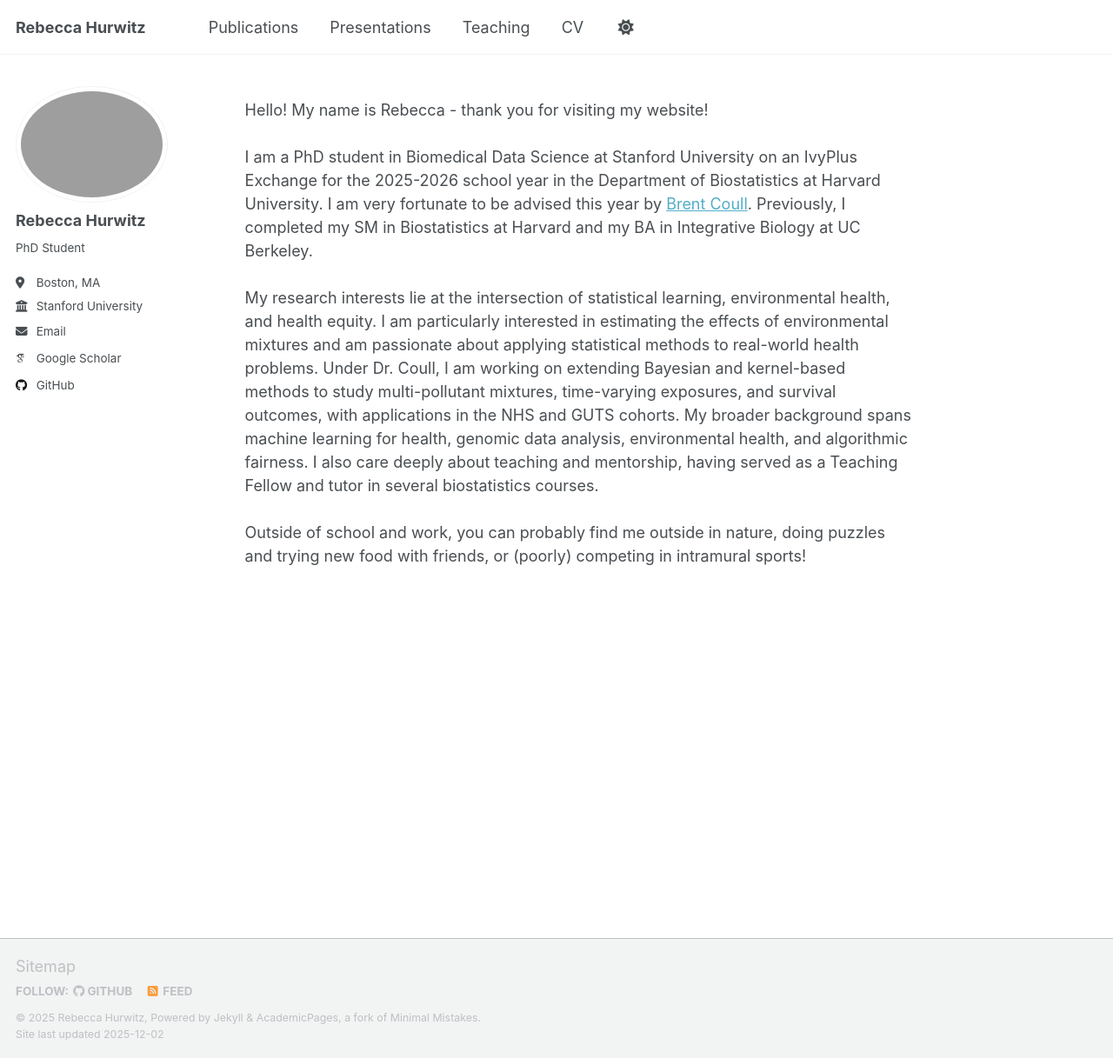
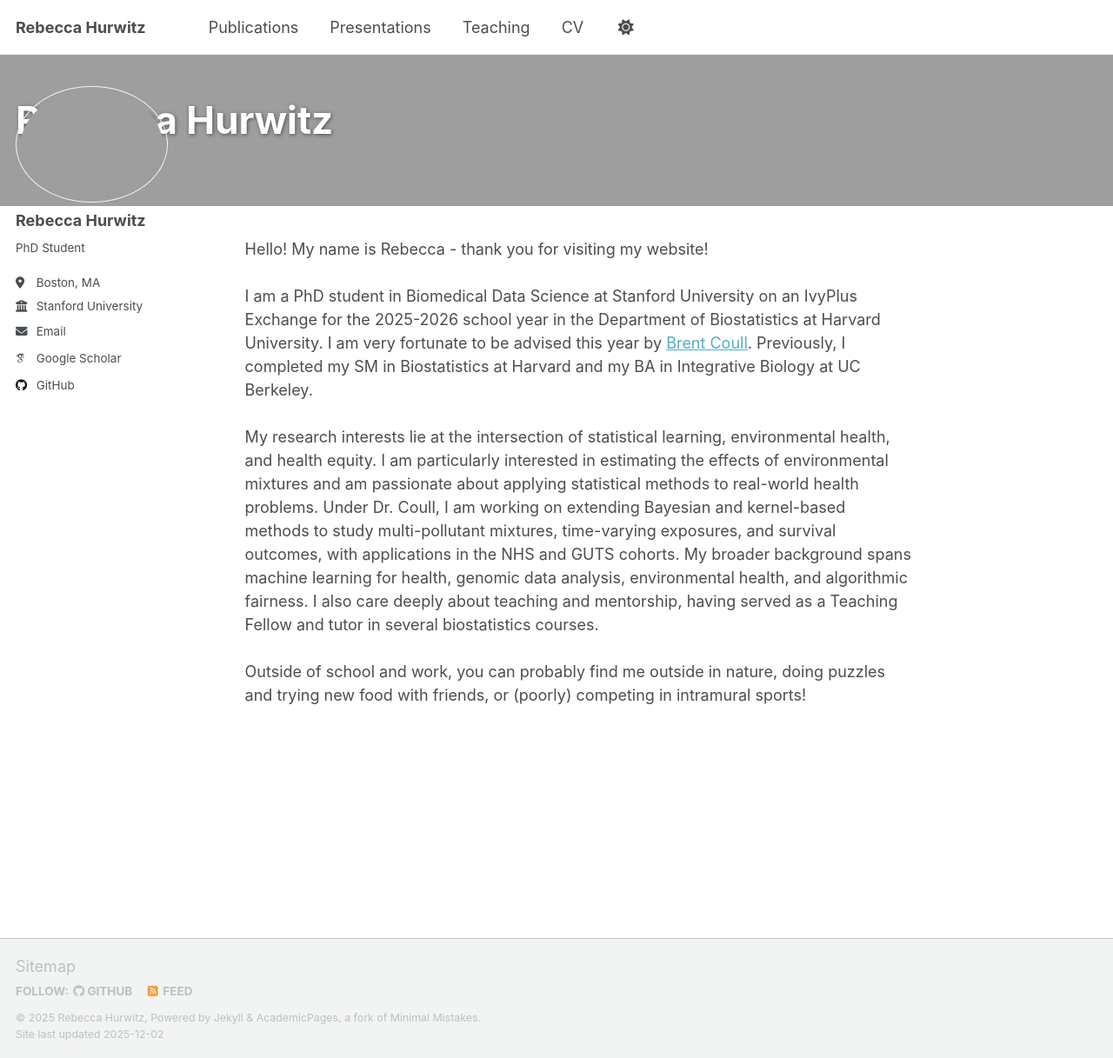
Before and after one commit to rebeccahurwitz/rebeccahurwitz.github.io, a Jekyll site: the page built from _pages/about.md, in a window 1280 px wide and 1217 px high. Shown: the whole window at 87% size. Built offline with Jekyll 4.4.1, drawn with Linux system fonts in a browser that asks for light colours; some web fonts are replaced; a script that is not in the unit is left out.

Commit message:
Update about.md

```diff
--- a/_pages/about.md
+++ b/_pages/about.md
@@ -5,6 +5,8 @@ author_profile: true
 redirect_from:
   - /about/
   - /about.html
+header:
+  overlay_image: /images/banner.jpg     # <- path to your image
 ---
 
 Hello! My name is Rebecca - thank you for visiting my website!
```
